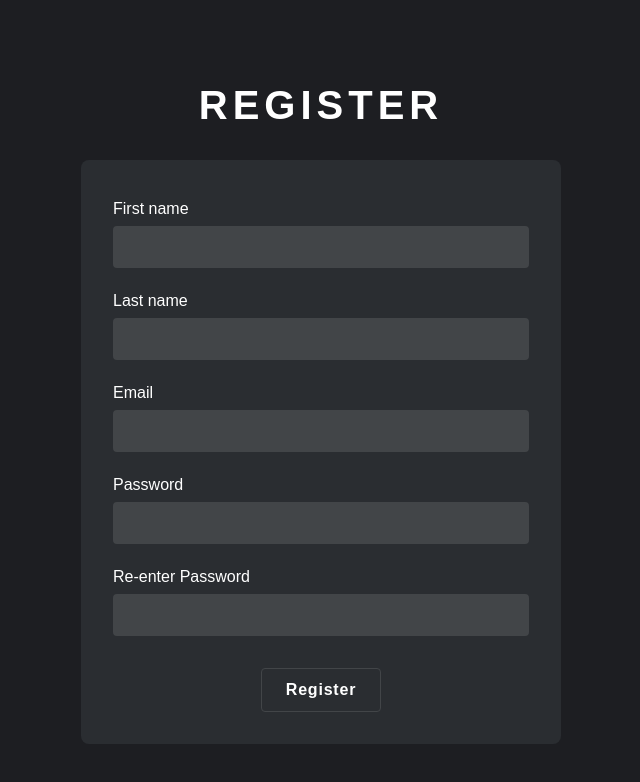
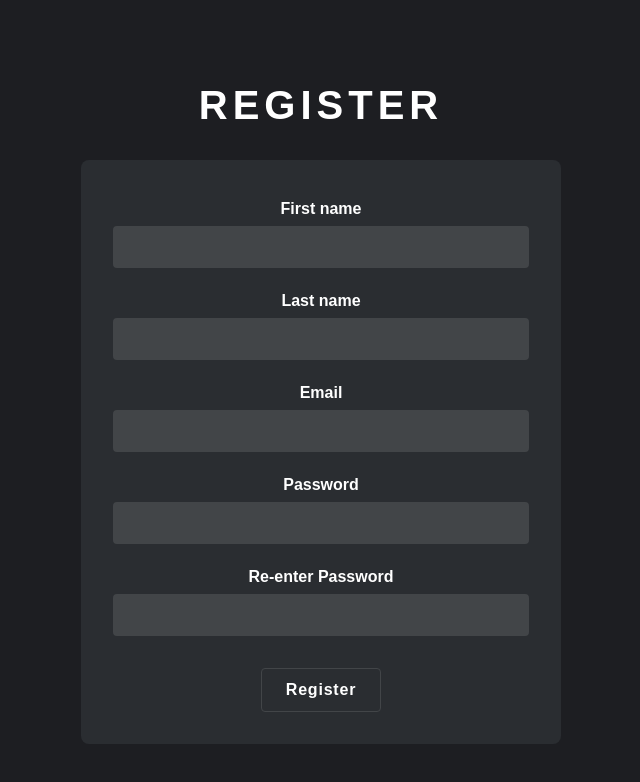
Before and after one commit to Jeffery0000/Assignment5, a React (Vite) app: page /register in a window 1280 px wide. Shown: the top 782 px of the page, without its empty margins (319-959 px from the left). Built offline with nearby package versions, Linux system fonts and the light colour scheme.

Commit message:
fixed styling of registerview

```diff
--- a/src/views/RegisterView.css
+++ b/src/views/RegisterView.css
@@ -27,12 +27,18 @@
     flex-direction: column;
 }
 
-.form-label {
+.register .form-label {
     font-size: 1rem;
     margin: 0.5rem 0;
+    font-family: 'Arial', sans-serif;
+    font-weight: bold;
+    text-align: center;
+    color: white;
+    font-size: 1rem;
+    margin: 0.5rem;
 }
 
-.form-input {
+.register .form-input {
     padding: 0.75rem;
     margin-bottom: 1rem;
     border: none;
@@ -42,12 +48,12 @@
     font-size: 1rem;
 }
 
-.form-input:focus {
+.register .form-input:focus {
     outline: none;
     box-shadow: 0 0 0 0.125rem rgba(255, 255, 255, 0.5);
 }
 
-.submit-button {
+.register .submit-button {
     padding: 0.75rem 1.5rem;
     border: none;
     border-radius: 0.25rem;
@@ -63,7 +69,7 @@
     border: 0.0625rem solid #424548;
 }
 
-.submit-button:hover {
+.register .submit-button:hover {
     background-color: #424548;
     transform: translateY(-0.125rem);
 }
```
